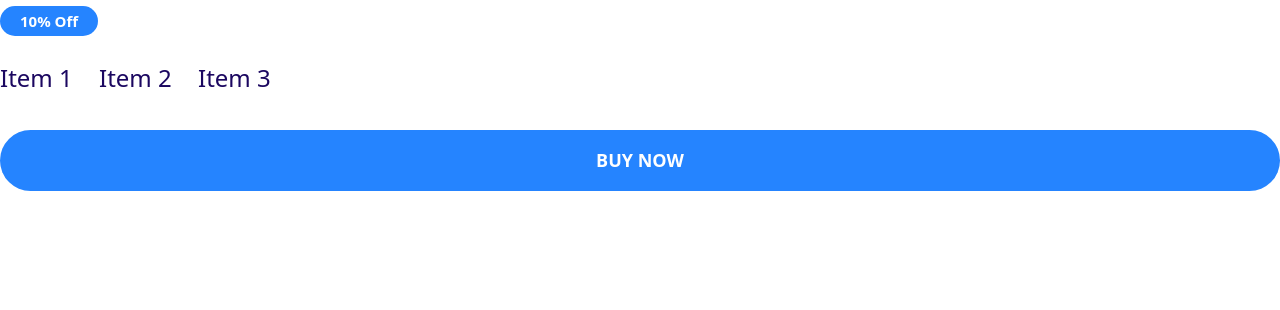
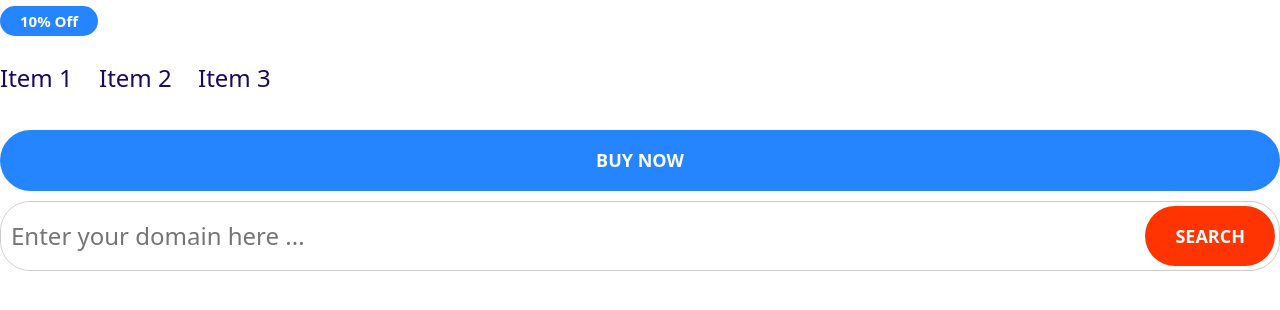
Before and after one commit to mhinda/html-css, a plain HTML site: page index.html in a window 1280 px wide. Drawn offline with Linux system fonts and the light colour scheme.

Commit message:
Implementing input group

```diff
--- a/css/styles.css
+++ b/css/styles.css
@@ -4,6 +4,8 @@
     --color-accent: #ff3400;
     --color-headings: #1b0760;
     --color-body: #918ca4;
+    --color-border: #ccc;
+    --border-radius: 30px;
 }
 
 *, *::after, *::before {
@@ -165,3 +167,27 @@ p {
 .btn--accent:hover {
     background: #fd4516;
 }
+
+.input {
+    padding: 1.5rem 3.5rem;
+    border: 1px solid var(--color-border);
+    border-radius: var(--border-radius);
+    outline: 0;
+    color: var(--color-headings);
+}
+
+.input-group {
+    border: 1px solid var(--color-border);
+    border-radius: var(--border-radius);
+    display: flex;
+}
+
+.input-group .input {
+    border: 0;
+    flex-grow: 1;
+    padding: 1.5rem 1rem;
+}
+
+.input-group .btn {
+    margin: 4px;
+}
--- a/index.html
+++ b/index.html
@@ -15,6 +15,10 @@
         <li class="list__item">Item 2</li>
         <li class="list__item">Item 3</li>
     </ul>
-    <button class="btn btn--primary btn--block">Buy Now</div>
-</body>
+    <button class="btn btn--primary btn--block">Buy Now</button>
+    <div class="input-group">
+        <input type="text" class="input" placeholder="Enter your domain here ..." />
+        <button class="btn btn--accent">Search</button>
+    </div>
+    </body>
 </html>
```
Also changed, not shown: components/input-group.html (added, +4 -0 lines), components/input.html (added, +1 -0 lines).
